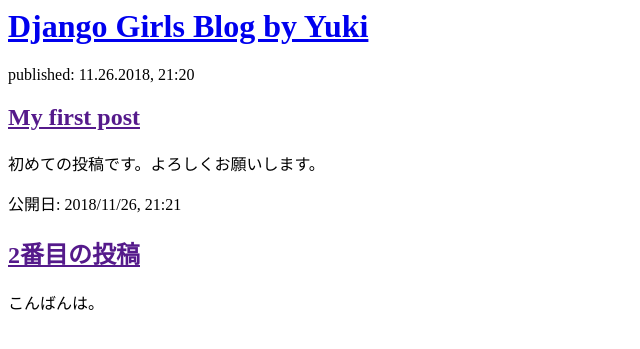
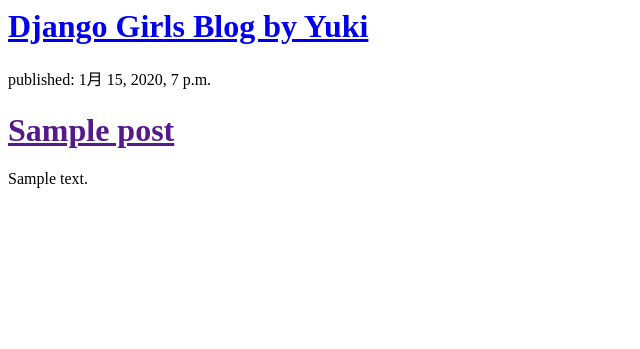
Before and after one commit to YukiMishima/my-second-blog, a Django app: template blog/templates/blog/post_list.html in a window 1280 px wide. Shown: the top 349 px of the page, without its empty margins (0-640 px from the left). Run offline with Django 3.2, Linux system fonts and the light colour scheme; the template is opened without the code that fills it: values that come from a table or form of the project are taken from there, others are empty; tables that the repository leaves empty hold one stand-in row (values such as "Sample post").

Commit message:
Modified templates to display posts from database.

```diff
--- a/blog/templates/blog/post_list.html
+++ b/blog/templates/blog/post_list.html
@@ -7,16 +7,13 @@
             <h1><a href="/">Django Girls Blog by Yuki</a></h1>
         </div>
 
+	{% for post in posts %}
+		<div>
+			<p>published: {{post.published_date}}</p>
+			<h1><a href="">{{ post.title }}</a></h1>
+			<p>{{ post.text|linebreaksbr }}</p>
+        	</div>
+	{% endfor %}
         <div>
-            <p>published: 11.26.2018, 21:20</p>
-            <h2><a href="">My first post</a></h2>
-            <p>初めての投稿です。よろしくお願いします。 </p>
-        </div>
-
-        <div>
-            <p>公開日: 2018/11/26, 21:21</p>
-            <h2><a href="">2番目の投稿</a></h2>
-            <p> こんばんは。 </p>
-        </div>
     </body>
 </html>
```
Also changed, not shown: blog/views.py (+4 -3 lines).
